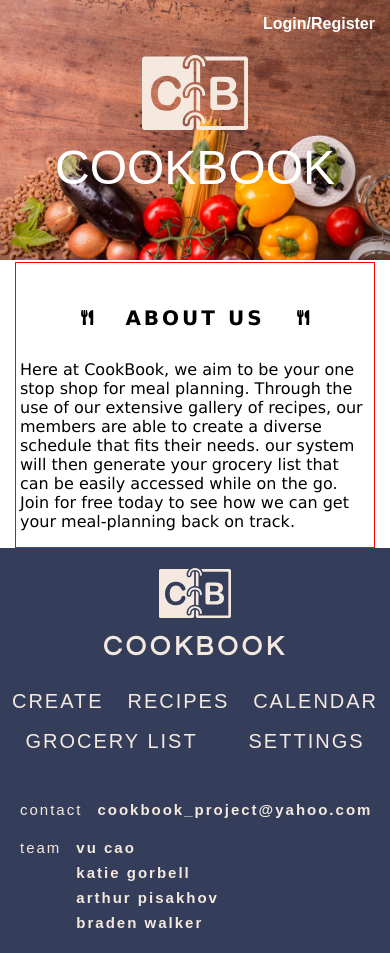
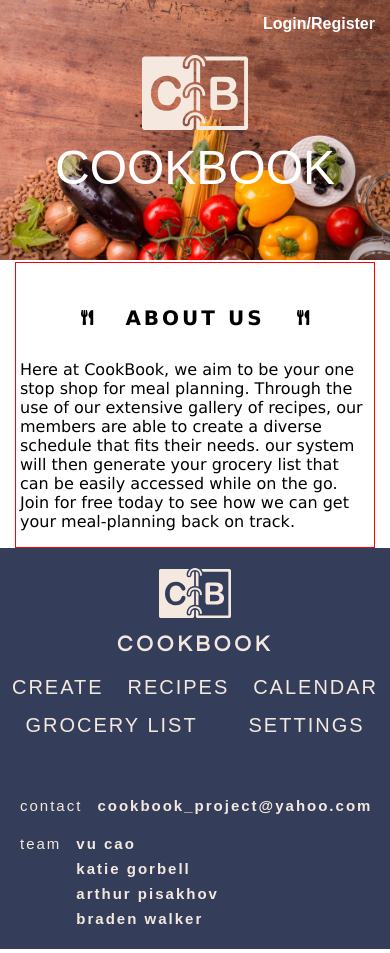
Before and after one commit to BloomTech-Labs/Labs8-Cookbook, a React (Create React App) app in the folder cookbook/: page / in a window 390 px wide. Built offline with nearby package versions, Linux system fonts and the light colour scheme; no server answers; a web font is replaced by a local one; what auth0-js would draw is missing.

Commit message:
create footer phone size

```diff
--- a/cookbook/src/Components/SubComponents/Footer.js
+++ b/cookbook/src/Components/SubComponents/Footer.js
@@ -10,17 +10,30 @@ const Footer = (props) => {
     return (
         <div className='footer'>
 
+            <div className='main'>
+
+                <div className='brand'>
+
                     <img className='logo' src={Logo} alt='company logo'/>
 
                     <div className='title'>COOKBOOK</div>
 
-            <div className='nav'>
+                </div>
+
+                <div className='links'>
+                    <div className='line1'>
                         <p onClick={() => handleRedirect('/home/create')}>CREATE</p>
                         <p onClick={() => handleRedirect('/home/recipes')}>RECIPES</p>
                         <p onClick={() => handleRedirect('/home/calendar')}>CALENDAR</p>
+                    </div>
+                    <div className='line2'>
                         <p onClick={() => handleRedirect('/home/dashboard')}>GROCERY LIST</p>
                         <p onClick={() => handleRedirect('/home/settings')}>SETTINGS</p>
                     </div>
+                </div>
+
+            </div>
+
 
             <div className="info">
 
--- a/cookbook/src/Styles/css/index.css
+++ b/cookbook/src/Styles/css/index.css
@@ -7,7 +7,7 @@ html {
 .container-margin-top {
   margin-top: 180px;
 }
-@media (max-width: 400px) {
+@media (max-width: 600px) {
   .container-margin-top {
     margin-top: 120px;
   }
@@ -40,12 +40,12 @@ html {
   z-index: 11;
   top: 0;
 }
-@media (max-width: 768px) {
+@media (max-width: 900px) {
   .header-nav .header {
     height: 50px;
   }
 }
-@media (max-width: 400px) {
+@media (max-width: 600px) {
   .header-nav .header {
     height: 38px;
   }
@@ -53,7 +53,7 @@ html {
 .header-nav .header .link {
   margin-left: 40px;
 }
-@media (max-width: 768px) {
+@media (max-width: 900px) {
   .header-nav .header .link {
     margin-left: 30px;
   }
@@ -61,7 +61,7 @@ html {
 .header-nav .header .link .logo {
   height: 40px;
 }
-@media (max-width: 400px) {
+@media (max-width: 600px) {
   .header-nav .header .link .logo {
     height: 30px;
   }
@@ -75,12 +75,12 @@ html {
     letter-spacing: 3.7rem;
   }
 }
-@media (max-width: 768px) {
+@media (max-width: 900px) {
   .header-nav .header .title {
     letter-spacing: 2.6rem;
   }
 }
-@media (max-width: 400px) {
+@media (max-width: 600px) {
   .header-nav .header .title {
     display: none;
   }
@@ -99,13 +99,13 @@ html {
   padding-top: 15px;
   margin-right: 40px;
 }
-@media (max-width: 768px) {
+@media (max-width: 900px) {
   .header-nav .header .signout {
     margin-right: 30px;
     padding-top: 12px;
   }
 }
-@media (max-width: 400px) {
+@media (max-width: 600px) {
   .header-nav .header .signout {
     font-size: 1.6rem;
     padding-top: 8px;
@@ -123,14 +123,14 @@ html {
   z-index: 11;
   top: 60px;
 }
-@media (max-width: 768px) {
+@media (max-width: 900px) {
   .header-nav .nav {
     height: 30px;
     font-size: 2.2rem;
     top: 50px;
   }
 }
-@media (max-width: 400px) {
+@media (max-width: 600px) {
   .header-nav .nav {
     display: none;
   }
@@ -167,14 +167,14 @@ html {
   font-weight: 300;
   margin-top: 95px;
 }
-@media (max-width: 768px) {
+@media (max-width: 900px) {
   .header-nav .current-page {
     height: 30px;
     font-size: 2.2rem;
     margin-top: 80px;
   }
 }
-@media (max-width: 400px) {
+@media (max-width: 600px) {
   .header-nav .current-page {
     position: fixed;
     z-index: 1;
@@ -225,7 +225,7 @@ html {
   z-index: 15;
   top: 35px;
 }
-@media (max-width: 400px) {
+@media (max-width: 600px) {
   .header-nav .phone-nav {
     display: block;
   }
@@ -244,7 +244,7 @@ html {
   width: 100%;
   height: auto;
 }
-@media (max-width: 400px) {
+@media (max-width: 600px) {
   .containerLP .titleContainer .bckgImg {
     width: 400px;
   }
@@ -257,12 +257,12 @@ html {
   display: flex;
   font-size: 2.4rem;
 }
-@media (max-width: 768px) {
+@media (max-width: 900px) {
   .containerLP .titleContainer .landingNav {
     font-size: 2.2rem;
   }
 }
-@media (max-width: 400px) {
+@media (max-width: 600px) {
   .containerLP .titleContainer .landingNav {
     font-size: 1.6rem;
   }
@@ -276,7 +276,7 @@ html {
   cursor: pointer;
   height: 30px;
 }
-@media (max-width: 400px) {
+@media (max-width: 600px) {
   .containerLP .titleContainer .landingNav .register {
     margin-top: 5px;
   }
@@ -298,13 +298,13 @@ html {
     height: 180px;
   }
 }
-@media (max-width: 768px) {
+@media (max-width: 900px) {
   .containerLP .titleContainer .logo-title .logo {
     top: 75px;
     height: 130px;
   }
 }
-@media (max-width: 400px) {
+@media (max-width: 600px) {
   .containerLP .titleContainer .logo-title .logo {
     top: 55px;
     height: 75px;
@@ -322,13 +322,13 @@ html {
     font-size: 9rem;
   }
 }
-@media (max-width: 768px) {
+@media (max-width: 900px) {
   .containerLP .titleContainer .logo-title .title {
     top: 220px;
     font-size: 7.6rem;
   }
 }
-@media (max-width: 400px) {
+@media (max-width: 600px) {
   .containerLP .titleContainer .logo-title .title {
     top: 140px;
     font-size: 4.8rem;
@@ -346,12 +346,12 @@ html {
     width: 768px;
   }
 }
-@media (max-width: 768px) {
+@media (max-width: 900px) {
   .containerLP .lp-content {
     width: 620px;
   }
 }
-@media (max-width: 400px) {
+@media (max-width: 600px) {
   .containerLP .lp-content {
     width: 360px;
   }
@@ -385,43 +385,73 @@ html {
   color: #f5e9df;
   display: flex;
 }
-@media (max-width: 400px) {
+@media (max-width: 600px) {
   .footer {
     flex-flow: column;
     align-items: center;
   }
 }
-@media (max-width: 400px) {
-  .footer .logo {
-    height: 50px;
+.footer .main {
+  display: flex;
+}
+@media (max-width: 600px) {
+  .footer .main {
+    flex-flow: column;
+    align-items: center;
+    width: 100%;
+  }
+}
+.footer .main .brand {
+  display: flex;
+}
+@media (max-width: 600px) {
+  .footer .main .brand {
+    flex-flow: column;
+    align-items: center;
+    width: 100%;
+  }
+}
+@media (max-width: 600px) {
+  .footer .main .brand .logo {
+    height: 13vw;
+    max-height: 60px;
     margin-top: 20px;
   }
 }
-.footer .title {
+.footer .main .brand .title {
   font-weight: bold;
   font-family: 'Questrial', sans-serif;
 }
-@media (max-width: 400px) {
-  .footer .title {
-    font-size: 2.7rem;
+@media (max-width: 600px) {
+  .footer .main .brand .title {
+    font-size: 2.2rem;
     letter-spacing: 0.4rem;
     margin-top: 15px;
   }
 }
-.footer .nav {
+.footer .main .links {
   display: flex;
-  flex-flow: wrap;
+  flex-flow: column;
+  width: 100%;
+  max-width: 500px;
 }
-@media (max-width: 400px) {
-  .footer .nav {
-    margin-top: 20px;
-    font-size: 2rem;
-    justify-content: space-around;
-    letter-spacing: 2px;
-    line-height: 0;
-  }
+.footer .main .links .line1 {
+  display: flex;
+  font-size: 2rem;
+  justify-content: space-around;
+  letter-spacing: 2px;
 }
-.footer .nav :hover {
+.footer .main .links .line1 :hover {
+  cursor: pointer;
+}
+.footer .main .links .line2 {
+  margin-top: -25px;
+  display: flex;
+  font-size: 2rem;
+  justify-content: space-around;
+  letter-spacing: 2px;
+}
+.footer .main .links .line2 :hover {
   cursor: pointer;
 }
 .footer .info {
@@ -469,7 +499,7 @@ html {
   justify-content: center;
   flex-wrap: wrap;
 }
-@media (max-width: 400px) {
+@media (max-width: 600px) {
   .home-container {
     margin-top: 120px;
   }
@@ -479,12 +509,12 @@ html {
     width: 900px;
   }
 }
-@media (max-width: 768px) {
+@media (max-width: 900px) {
   .home-container {
     width: 700px;
   }
 }
-@media (max-width: 400px) {
+@media (max-width: 600px) {
   .home-container {
     width: 370px;
   }
@@ -551,25 +581,25 @@ html {
     height: 500px;
   }
 }
-@media (max-width: 768px) {
+@media (max-width: 900px) {
   .calendar-page .rbc-calendar {
     font-size: 1.4rem;
     height: 420px;
   }
 }
-@media (max-width: 400px) {
+@media (max-width: 600px) {
   .calendar-page .rbc-calendar {
     font-size: 1rem;
     height: 380px;
   }
 }
-@media (max-width: 400px) {
+@media (max-width: 600px) {
   .calendar-page .rbc-calendar .rbc-toolbar .rbc-btn-group button {
     font-size: 0.8rem;
     width: 40px;
   }
 }
-@media (max-width: 400px) {
+@media (max-width: 600px) {
   .calendar-page .rbc-calendar .rbc-toolbar .rbc-toolbar-label {
     font-size: 1rem;
     padding: 0;
@@ -580,7 +610,7 @@ html {
   justify-content: space-between;
   flex-wrap: wrap;
 }
-@media (max-width: 400px) {
+@media (max-width: 600px) {
   .grocery-list-page {
     justify-content: center;
   }
@@ -598,7 +628,7 @@ html {
     width: 420px;
   }
 }
-@media (max-width: 768px) {
+@media (max-width: 900px) {
   .grocery-list-page .gen-list-container {
     width: 100%;
   }
@@ -619,13 +649,13 @@ html {
     height: 280px;
   }
 }
-@media (max-width: 768px) {
+@media (max-width: 900px) {
   .grocery-list-page .gen-list-container .DayPicker .DayPicker-Month {
     height: 300px;
     width: 90%;
   }
 }
-@media (max-width: 400px) {
+@media (max-width: 600px) {
   .grocery-list-page .gen-list-container .DayPicker .DayPicker-Month {
     height: 240px;
     width: 80%;
@@ -655,12 +685,12 @@ html {
     width: 250px;
   }
 }
-@media (max-width: 768px) {
+@media (max-width: 900px) {
   .grocery-list-page .list {
     width: 100%;
   }
 }
-@media (max-width: 400px) {
+@media (max-width: 600px) {
   .grocery-list-page .list {
     width: 90%;
   }
@@ -796,7 +826,7 @@ html {
   display: flex;
   justify-content: space-between;
 }
-@media (max-width: 400px) {
+@media (max-width: 600px) {
   .recipe-page {
     flex-wrap: wrap;
     justify-content: center;
@@ -814,13 +844,13 @@ html {
     width: 400px;
   }
 }
-@media (max-width: 768px) {
+@media (max-width: 900px) {
   .recipe-page .left-container {
     width: 330px;
     margin-left: 0px;
   }
 }
-@media (max-width: 400px) {
+@media (max-width: 600px) {
   .recipe-page .left-container {
     width: 100%;
     margin-left: 0px;
@@ -841,13 +871,13 @@ html {
     height: 180px;
   }
 }
-@media (max-width: 768px) {
+@media (max-width: 900px) {
   .recipe-page .left-container .recipe-img {
     width: 145px;
     height: 145px;
   }
 }
-@media (max-width: 400px) {
+@media (max-width: 600px) {
   .recipe-page .left-container .recipe-img {
     width: 160px;
     height: 160px;
@@ -863,13 +893,13 @@ html {
     width: 160px;
   }
 }
-@media (max-width: 768px) {
+@media (max-width: 900px) {
   .recipe-page .left-container .scheduled-for {
     width: 145px;
     margin-left: 35px;
   }
 }
-@media (max-width: 400px) {
+@media (max-width: 600px) {
   .recipe-page .left-container .scheduled-for {
     width: 160px;
     margin-left: 45px;
@@ -913,13 +943,13 @@ html {
     width: 400px;
   }
 }
-@media (max-width: 768px) {
+@media (max-width: 900px) {
   .recipe-page .right-container {
     width: 330px;
     margin-right: 0px;
   }
 }
-@media (max-width: 400px) {
+@media (max-width: 600px) {
   .recipe-page .right-container {
     width: 100%;
     margin-right: 0px;
--- a/cookbook/src/Styles/less/footer.less
+++ b/cookbook/src/Styles/less/footer.less
@@ -9,10 +9,28 @@
         align-items: center;
     }
 
+    .main {
+        display: flex;
+
+        @media @phone {
+            flex-flow: column;
+            align-items: center;
+            width: 100%;
+        }
+
+        .brand {
+            display: flex;
+
+            @media @phone {
+                flex-flow: column;
+                align-items: center;
+                width: 100%;
+            }
 
             .logo {
                 @media @phone {
-            height: 50px;
+                    height: 13vw;
+                    max-height: 60px;
                     margin-top: 20px;
                 }
             }
@@ -22,27 +40,43 @@
                 font-family: @secondary-font;
 
                 @media @phone {
-            font-size: 2.7rem;
+                    font-size: 2.2rem;
                     letter-spacing: .4rem;
                     margin-top: 15px;
                 }
             }
 
-    .nav {
+        }
+
+
+        .links {
             display: flex;
-        flex-flow: wrap;
+            flex-flow: column;
+            width: 100%;
+            max-width: 500px;
 
-        @media @phone {
-            margin-top: 20px;
+            .line1 {
+                display: flex;
                 font-size: 2rem;
                 justify-content: space-around;
                 letter-spacing: 2px;
-            line-height: 0;
+            }
+            .line1 :hover {
+                cursor: pointer;
+            }
+
+            .line2 {
+                margin-top: -25px;
+                display: flex;
+                font-size: 2rem;
+                justify-content: space-around;
+                letter-spacing: 2px;
+            }
+            .line2 :hover {
+                cursor: pointer;
             }
         }
 
-    .nav :hover {
-        cursor: pointer;
     }
 
     .info {
--- a/cookbook/src/Styles/less/variables.less
+++ b/cookbook/src/Styles/less/variables.less
@@ -1,10 +1,12 @@
 // Media Queries
 
-@phone: ~'(max-width: 400px)';
+@phone: ~'(max-width: 600px)';
 
-@tablet: ~'(max-width: 768px)';
+@tablet: ~'(max-width: 900px)';
 
 @desktop: ~'(max-width: 1200px)';
+
+@giant: ~'(max-width: 1800px)';
 
 
 // Colors
```
Lines whose indentation alone changed are shown as unchanged.
